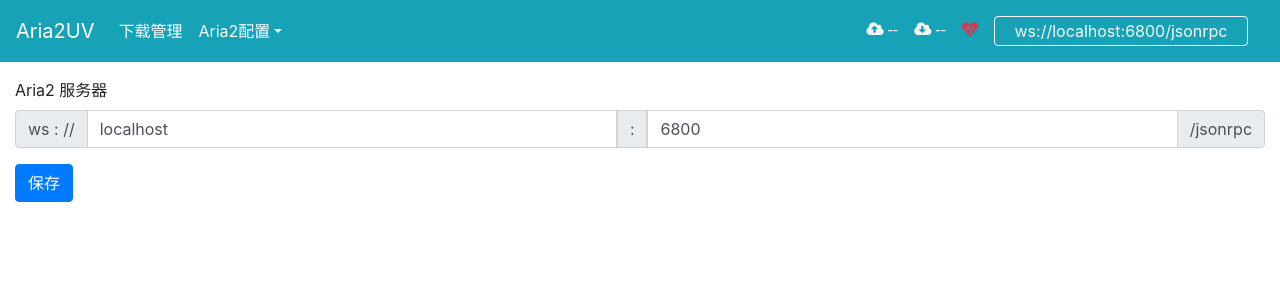
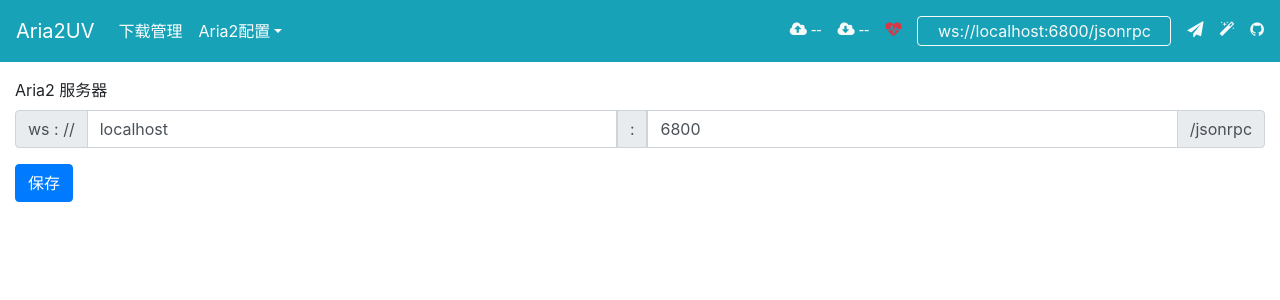
Before and after one commit to owendawn/Aria2UV, a React app: page /Aria2Setting in a window 1280 px wide. Shown: the top 300 px of the page. Built offline with nearby package versions, Linux system fonts and the light colour scheme; no server answers.

Commit message:
fine turn

```diff
--- a/src/components/ToDownload.js
+++ b/src/components/ToDownload.js
@@ -280,7 +280,7 @@
                                         <td>特征值</td>
                                         <td>{this.props.item.infoHash}</td>
                                     </tr>}
-                                    {this.props.item.bittorrent.announceList && (<tr>
+                                    {this.props.item.bittorrent&&this.props.item.bittorrent.announceList && (<tr>
                                         <td>BT服务器&emsp;
                                             <a className='pointer' onClick={this.toggleBtList.bind(this)}>
                                                 <i className={["fa", this.state.showbtlist ? "fa-chevron-up" : "fa-chevron-down"].join(" ")}>&nbsp;</i>
--- a/src/containers/RpcWSClient.js
+++ b/src/containers/RpcWSClient.js
@@ -47,9 +47,9 @@
     finishConnect(code){
         this.props.dispatch(getBaseCommonAction(GlobalCommand.FINISH_RECONNECT,{status:code}));
     }
-    getSize(size){
+    getSize(size,replace){
         if(isNaN(Number(size))){
-            return ' -- ';
+            return replace||' -- ';
         }
         if(size>1024*1024*1024) {
             return Math.round(size * 100 / 1024 / 1024/1024) / 100 + "G/s";
@@ -258,10 +258,10 @@
     }
 
     render() {
-        document.querySelector("head title").innerHTML=""
-            +"↓"+this.getSize(Number(this.props.Global.downloadSpeed))
-            +" ↑"+this.getSize(Number(this.props.Global.uploadSpeed))
-            +" ~ Aria2UV";
+        document.title="Aria2UV ~ "
+            +"↓"+this.getSize(Number(this.props.Global.downloadSpeed)," - . - ")
+            +" ↑"+this.getSize(Number(this.props.Global.uploadSpeed)," - . - ")
+            +"";
         return (
             <span>
                 <i className="fa fa-cloud-upload text-light"> {this.getSize(Number(this.props.Global.uploadSpeed))} </i>
@@ -272,6 +272,15 @@
                 &emsp;
                 <button className="btn btn-outline-light" style={{padding:'2px 15px'}}>&nbsp;{"ws://"+this.props.Aria2Link.ip+":"+this.props.Aria2Link.port+"/jsonrpc"}&nbsp;</button>
                 &emsp;
+                <a href="https://github.com/suryhp/BaiduExporter/releases" target="_blank">
+                    <i className="fa fa-paper-plane text-light" title="BaiduYun插件"/></a>
+                &emsp;
+                <a href="https://pan.baidu.com/s/1d_w00o3ATBhbFj0Q0DvBVQ" target="_blank">
+                    <i className="fa fa-magic text-light" title="aria2服务包"/></a>
+                &emsp;
+                <a href="https://github.com/owendawn/Aria2UV" target="_blank">
+                    <i className="fa fa-github  text-light" title="UI源码"/></a>
+
             </span>
         )
     }
--- a/webpack.config.js
+++ b/webpack.config.js
@@ -3,8 +3,8 @@
 const webpack=require('webpack');
 
 module.exports = {
-    // mode:'production',
-    mode:'development',
+    mode:'production',
+    // mode:'development',
     // eval-source-map is faster for development
     devtool: '#eval-source-map',
     entry: [
```
Also changed, not shown: console.PNG (added).
